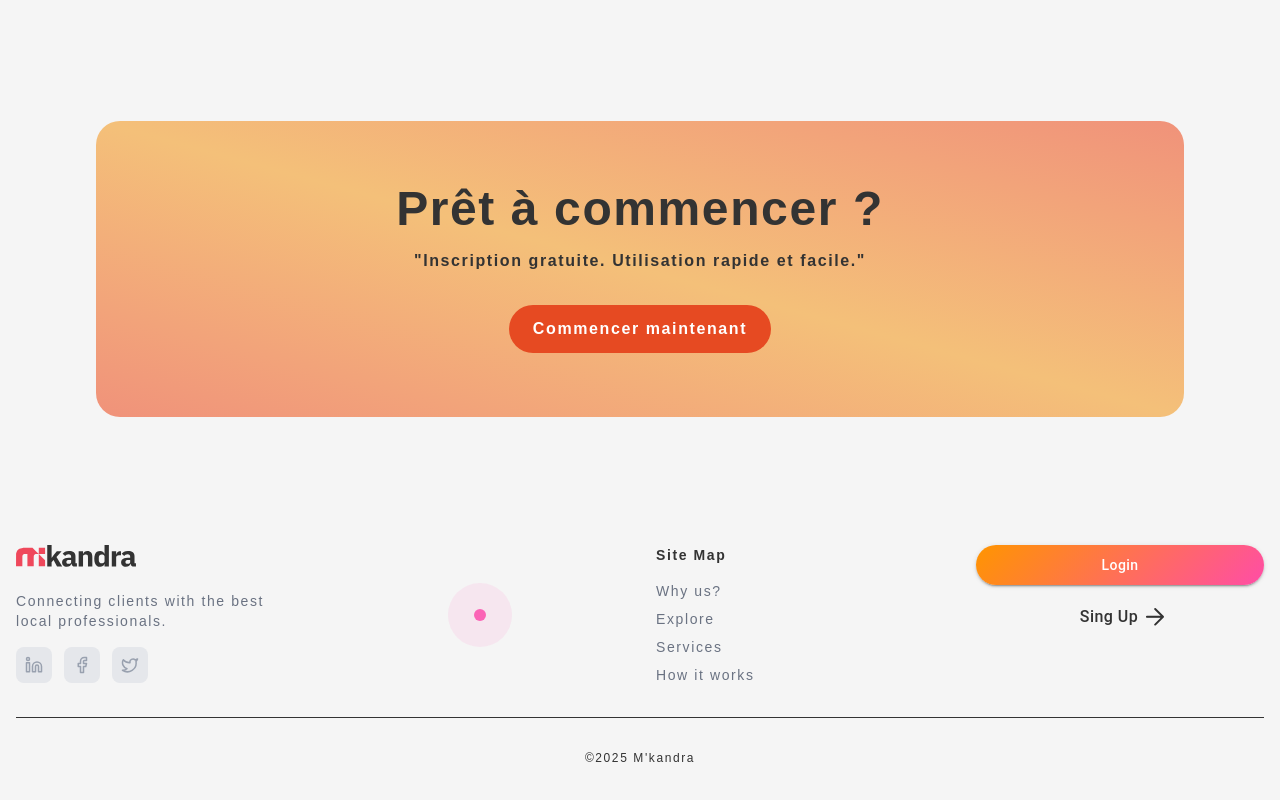
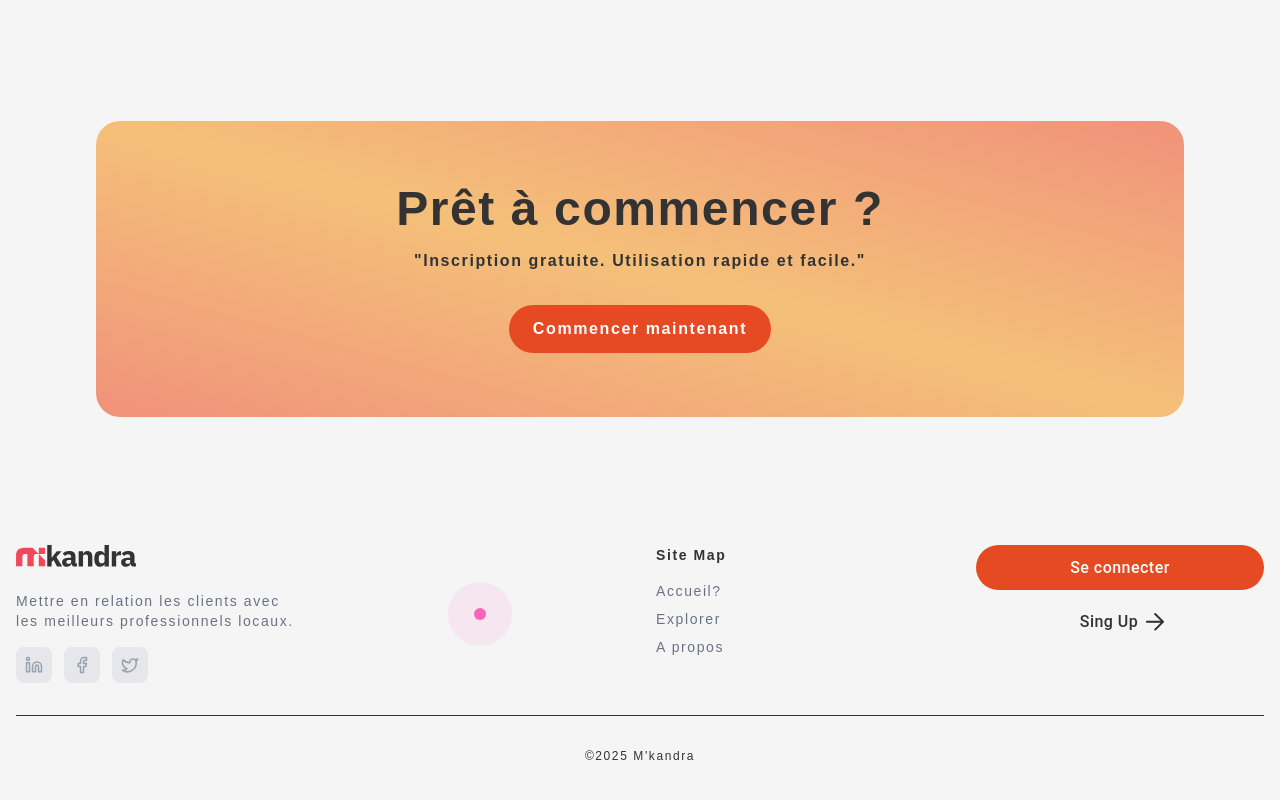
Before and after one commit to StevenMario/ft_transcendance, a React (Vite) app in the folder Transcendance/: page / in a window 1280 px wide. Shown: the part 2928-3728 px from the top of the page. Built offline with nearby package versions, Linux system fonts and the light colour scheme.

Commit message:
Landing page : COrection du landing page

```diff
--- a/Transcendance/package.json
+++ b/Transcendance/package.json
@@ -18,6 +18,7 @@
     "lucide-react": "^0.562.0",
     "react": "^19.2.0",
     "react-dom": "^19.2.0",
+    "react-router": "^7.12.0",
     "tailwindcss": "^4.1.18"
   },
   "devDependencies": {
--- a/Transcendance/src/components/ui/LandingPage/Footer.tsx
+++ b/Transcendance/src/components/ui/LandingPage/Footer.tsx
@@ -2,6 +2,7 @@ import { Linkedin, Facebook, Twitter } from "lucide-react";
 import { Button } from "@mui/material";
 import logo from "../../../assets/logo.svg";
 import SingUpButton from "../NavBar/SingUpButton";
+import LoginButton from "../NavBar/LoginButton";
 
 const Footer = () => {
   return (
@@ -14,7 +15,7 @@ const Footer = () => {
               <img className="w-30" src={logo} alt="Logo" />
             </div>
             <p className="text-sm text-gray-500 mb-4">
-              Connecting clients with the best local professionals.
+              Mettre en relation les clients avec les meilleurs professionnels locaux.
             </p>
             <div className="flex gap-3">
               <a href="#" className="w-9 h-9 rounded-lg bg-gray-200 flex items-center justify-center text-gray-400 hover:bg-orange-600 hover:text-white transition-all">
@@ -40,30 +41,17 @@ const Footer = () => {
           <div>
             <h4 className="font-semibold text-foreground mb-4">Site Map</h4>
             <ul className="space-y-2">
-              <li><a href="#" className="text-sm text-gray-500 hover:text-amber-500 transition-colors">Why us?</a></li>
-              <li><a href="#" className="text-sm text-gray-500 hover:text-amber-500 transition-colors">Explore</a></li>
-              <li><a href="#" className="text-sm text-gray-500 hover:text-amber-500 transition-colors">Services</a></li>
-              <li><a href="#" className="text-sm text-gray-500 hover:text-amber-500 transition-colors">How it works</a></li>
+              <li><a href="#" className="text-sm text-gray-500 hover:text-amber-500 transition-colors">Accueil?</a></li>
+              <li><a href="#" className="text-sm text-gray-500 hover:text-amber-500 transition-colors">Explorer</a></li>
+              <li><a href="#" className="text-sm text-gray-500 hover:text-amber-500 transition-colors">A propos</a></li>
+
             </ul>
           </div>
 
           {/* Auth */}
           <div>
             <div className="flex flex-col gap-3">
-              <Button variant="contained"
-                sx={{
-                  px: 4,
-                  py: 1,
-                  borderRadius: '1.5rem',
-                  color: 'white',
-                  background: 'linear-gradient(135deg, rgba(255,149,0,1), rgba(255,77,166,1))',
-                  transition: 'background 300ms ease, transform 300ms ease',
-                  '&:hover': {
-                    transform: 'scale(1.05)',
-                  },
-                }}>
-                Login
-              </Button>
+              <LoginButton/>
               <SingUpButton />
 
             </div>
```
Also changed, not shown: Transcendance/src/components/app/routes.tsx (added), 1 other file (tests, documents, lock files or other folders).
